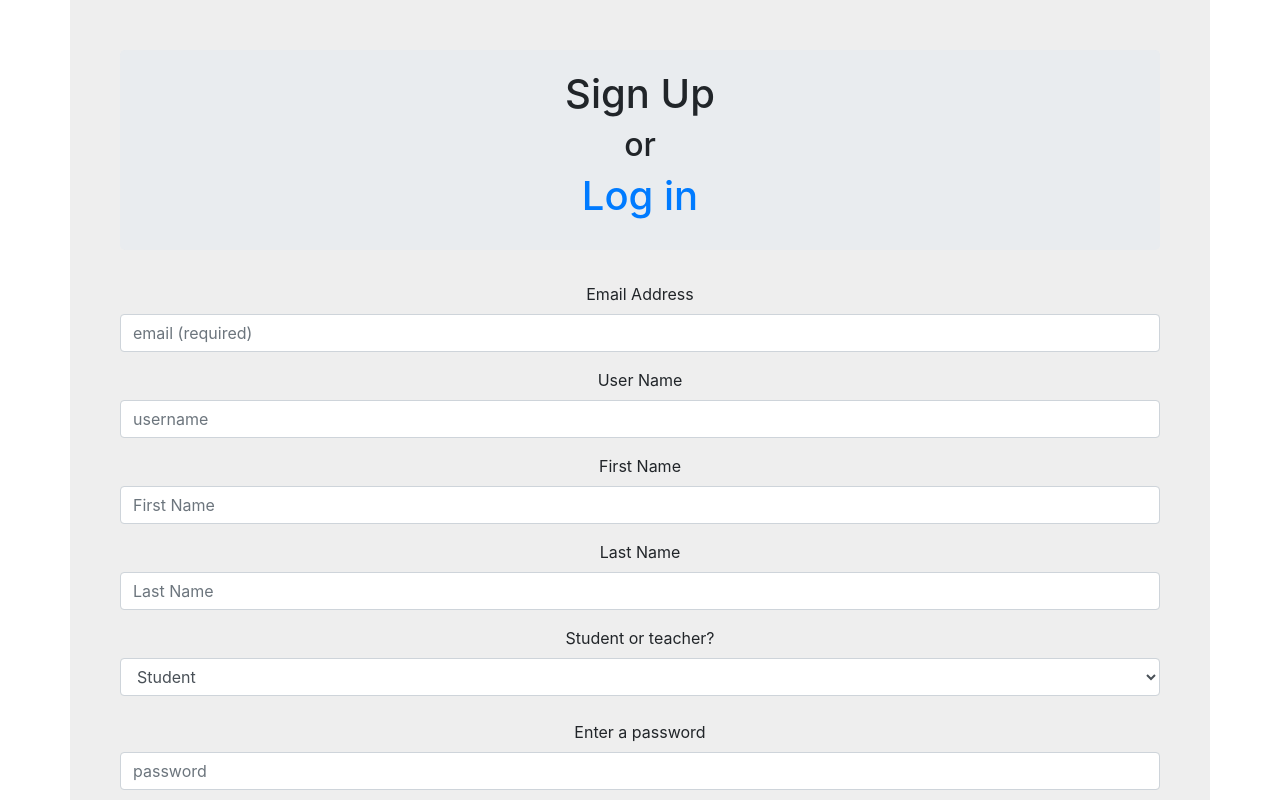
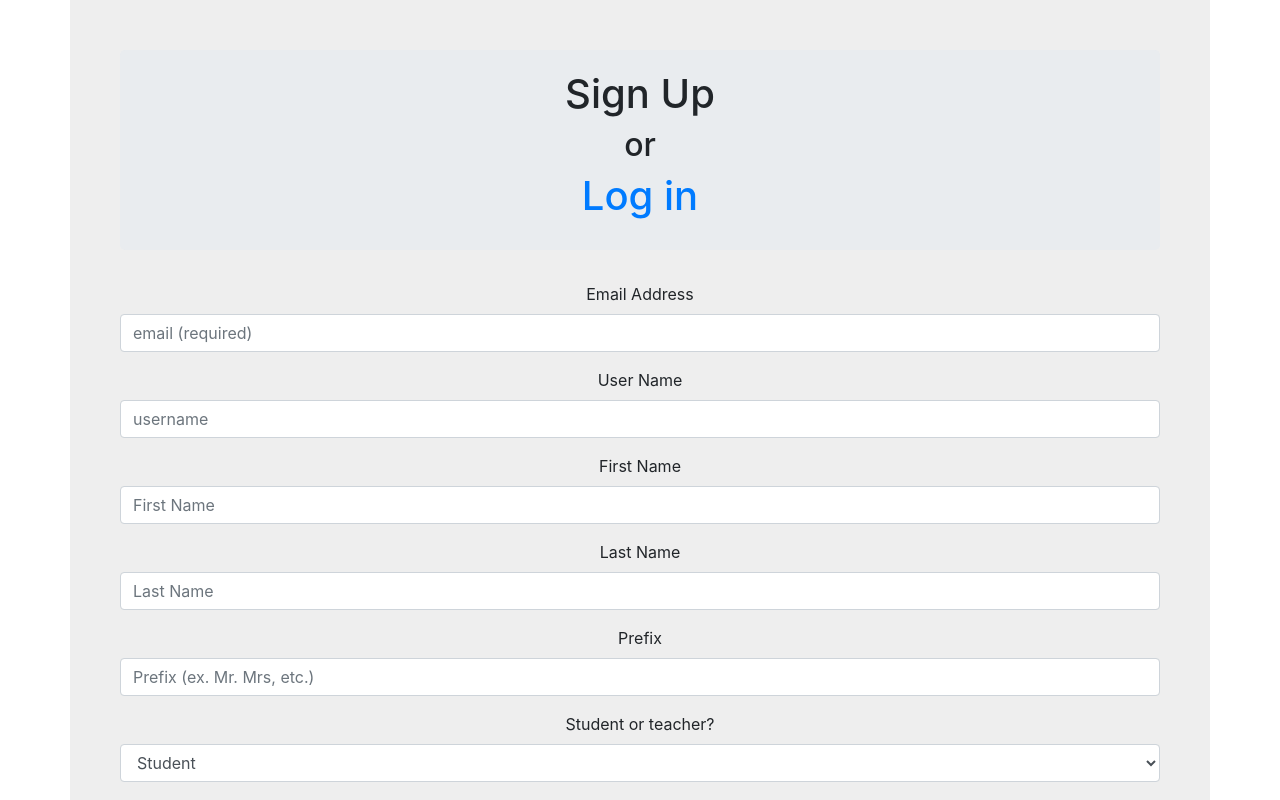
Before and after one commit to NicciMoyer/Project3, a React (Create React App) app in the folder client/: page / in a window 1280 px wide. Shown: the top 800 px of the page. Built offline with nearby package versions, Linux system fonts and the light colour scheme; the HTML template or start-up script is replaced by a standard one.

Commit message:
added fields to signup

```diff
--- a/client/src/pages/Signup.js
+++ b/client/src/pages/Signup.js
@@ -71,6 +71,12 @@ function Signup(){
             placeholder="Last Name"
             label="Last Name"
             />
+            <Input
+            onChange={handleInputChange}
+            name="prefix"
+            placeholder="Prefix (ex. Mr. Mrs, etc.)"
+            label="Prefix"
+            />
             <YesNo
             option1="Teacher"
             option2="Student"
```
